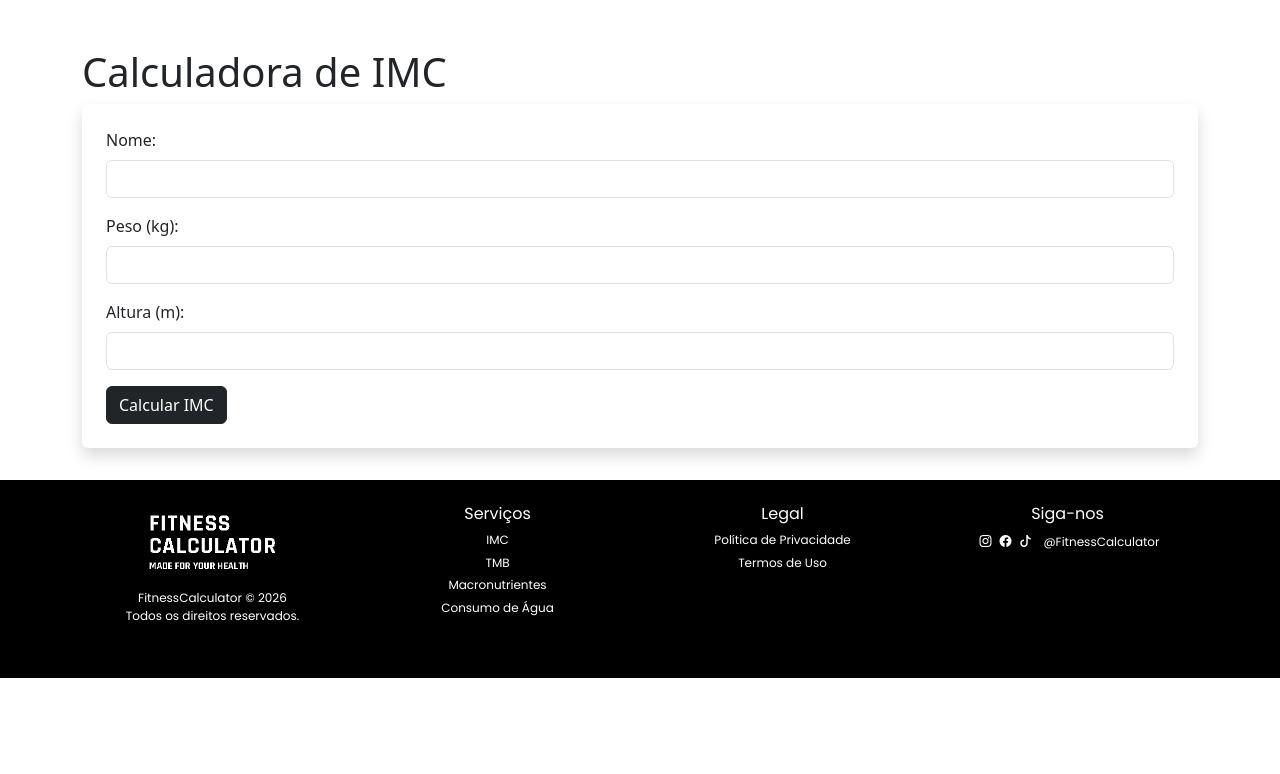
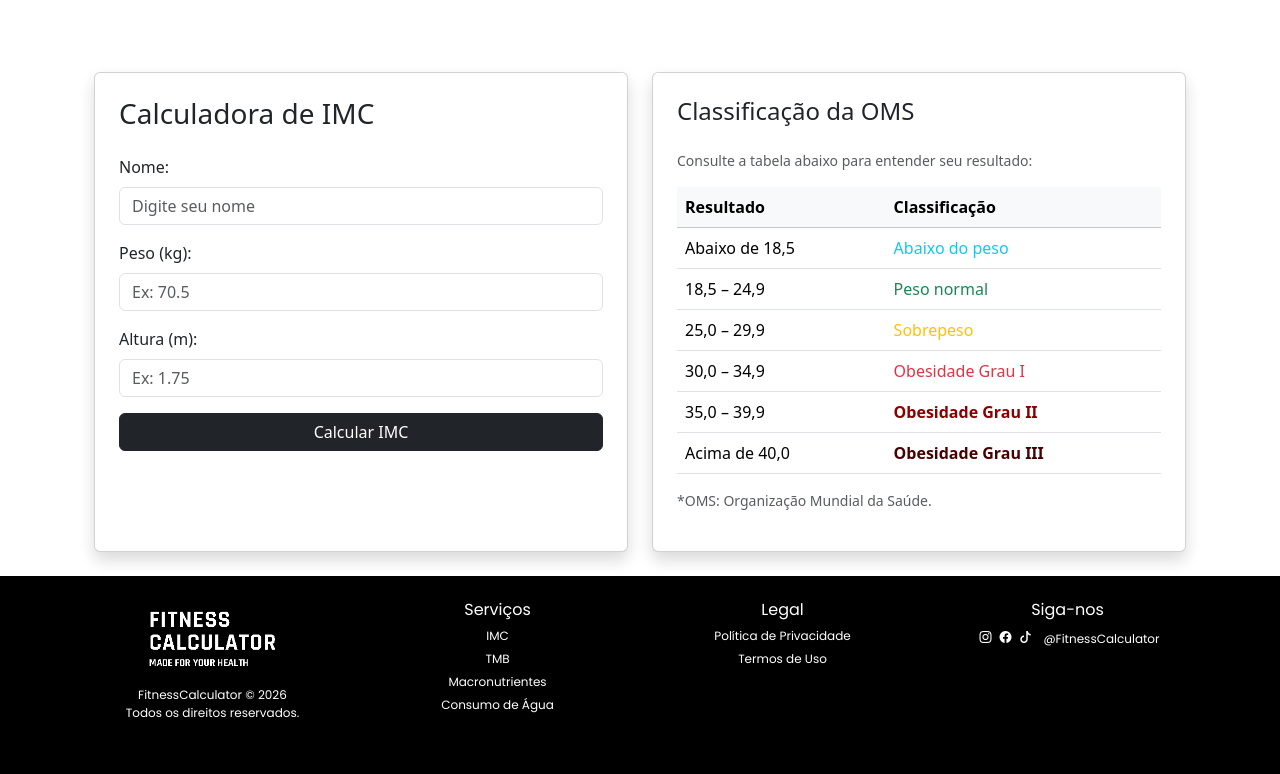
Before and after one commit to GabsDev12/Software-Project-FitnessCalculator, a Flask app: page /imc in a window 1280 px wide. Shown: the part 122-896 px from the top of the page. Before the commit the page ends 800 px from the top, so only its background shows below. Run offline with Flask 3, Linux system fonts and the light colour scheme.

Commit message:
Adicionando calculadora de IMC com design de cards

```diff
--- a/static/css/style.css
+++ b/static/css/style.css
@@ -154,13 +154,21 @@ main {
 }
 
 .resultado {
-    margin-top: 20px;
+    margin-top: 25px;
     padding: 20px;
-    border-radius: 15px;       /* bordas arredondadas */
-    background-color: #000000; /* fundo preto */
-    color: #00ff7f;            /* texto verde neon para destaque */
+    border-radius: 15px;
+    background-color: #000000; /* Fundo preto conforme sua imagem */
+    color: #00ff7f;           /* Verde neon */
     font-weight: bold;
     font-size: 1.4rem;
     text-align: center;
-    box-shadow: 0 0 10px rgba(0, 255, 127, 0.7); /* leve brilho */
+    box-shadow: 0 0 15px rgba(0, 255, 127, 0.5); /* Brilho neon */
+    border: 1px solid #00ff7f; /* Linha fina para reforçar o estilo */
+    transition: all 0.3s ease;
 }
+
+/* Efeito extra ao passar o mouse */
+.resultado:hover {
+    box-shadow: 0 0 20px rgba(0, 255, 127, 0.8);
+    transform: scale(1.02);
+}
--- a/templates/imc.html
+++ b/templates/imc.html
@@ -1,34 +1,89 @@
 {% extends "base.html" %}
 
-{% block title %}IMC{% endblock %}
+{% block title %}Calculadora de IMC{% endblock %}
 
 {% block content %}
-<h1>Calculadora de IMC</h1>
+<div class="container mt-4">
+    <div class="row">
+        <div class="col-md-6 mb-4">
+            <div class="card shadow h-100">
+                <div class="card-body p-4">
+                    <h1 class="h3 mb-4">Calculadora de IMC</h1>
 
-<form method="POST" class="p-4 bg-white shadow rounded">
+                    <form method="POST">
                         <div class="mb-3">
                             <label class="form-label">Nome:</label>
-        <input type="text" name="nome" class="form-control" required>
+                            <input type="text" name="nome" class="form-control" placeholder="Digite seu nome" required>
                         </div>
 
                         <div class="mb-3">
                             <label class="form-label">Peso (kg):</label>
-        <input type="number" step="0.1" name="peso" class="form-control" required>
+                            <input type="number" step="0.1" name="peso" class="form-control" placeholder="Ex: 70.5" required>
                         </div>
 
                         <div class="mb-3">
                             <label class="form-label">Altura (m):</label>
-        <input type="number" step="0.01" name="altura" class="form-control" required>
+                            <input type="number" step="0.01" name="altura" class="form-control" placeholder="Ex: 1.75" required>
                         </div>
 
-    <button type="submit" class="btn btn-dark">Calcular IMC</button>
+                        <button type="submit" class="btn btn-dark w-100">Calcular IMC</button>
                     </form>
 
                     {% if resultado %}
-<div class="resultado text-center">
-    Seu IMC é: {{ resultado }}
+                    <div>
+                        <h4 class="resultado">Seu IMC é: {{ resultado }}</h4>
+                    </div>
+                    {% endif %}
+                </div>
+            </div>
         </div>
 
-<br>
-{% endif %}
+        <div class="col-md-6 mb-4">
+            <div class="card shadow h-100">
+                <div class="card-body p-4">
+                    <h2 class="h4 mb-4">Classificação da OMS</h2>
+                    <p class="text-muted small">Consulte a tabela abaixo para entender seu resultado:</p>
+
+                    <table class="table table-hover mt-3">
+                        <thead class="table-light">
+                            <tr>
+                                <th>Resultado</th>
+                                <th>Classificação</th>
+                            </tr>
+                        </thead>
+                        <tbody>
+                            <tr>
+                                <td>Abaixo de 18,5</td>
+                                <td class="text-info">Abaixo do peso</td>
+                            </tr>
+                            <tr>
+                                <td>18,5 – 24,9</td>
+                                <td class="text-success">Peso normal</td>
+                            </tr>
+                            <tr>
+                                <td>25,0 – 29,9</td>
+                                <td class="text-warning">Sobrepeso</td>
+                            </tr>
+                            <tr>
+                                <td>30,0 – 34,9</td>
+                                <td class="text-danger">Obesidade Grau I</td>
+                            </tr>
+                            <tr>
+                                <td>35,0 – 39,9</td>
+                                <td style="color: #8b0000; font-weight: bold;">Obesidade Grau II</td>
+                            </tr>
+                            <tr>
+                                <td>Acima de 40,0</td>
+                                <td style="color: #4b0000; font-weight: bold;">Obesidade Grau III</td>
+                            </tr>
+                        </tbody>
+                    </table>
+                    <div class="mt-3 small text-muted">
+                        <p>*OMS: Organização Mundial da Saúde.</p>
+                    </div>
+                </div>
+            </div>
+        </div>
+    </div>
+</div>
 {% endblock %}
```
Also changed, not shown: templates/index.html (+6 -1 lines), instance/bd.sqlite. Lines whose indentation alone changed are shown as unchanged.
